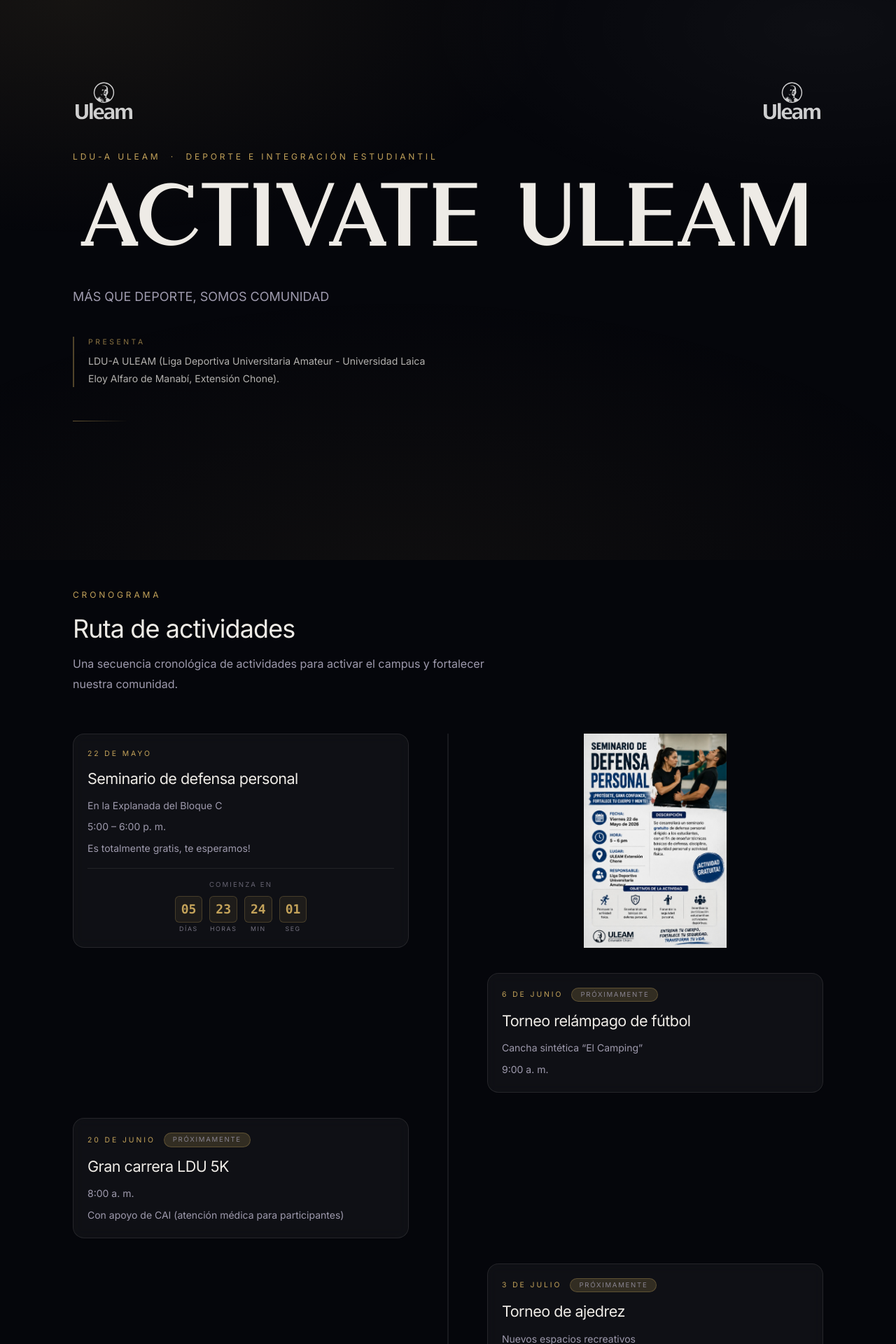
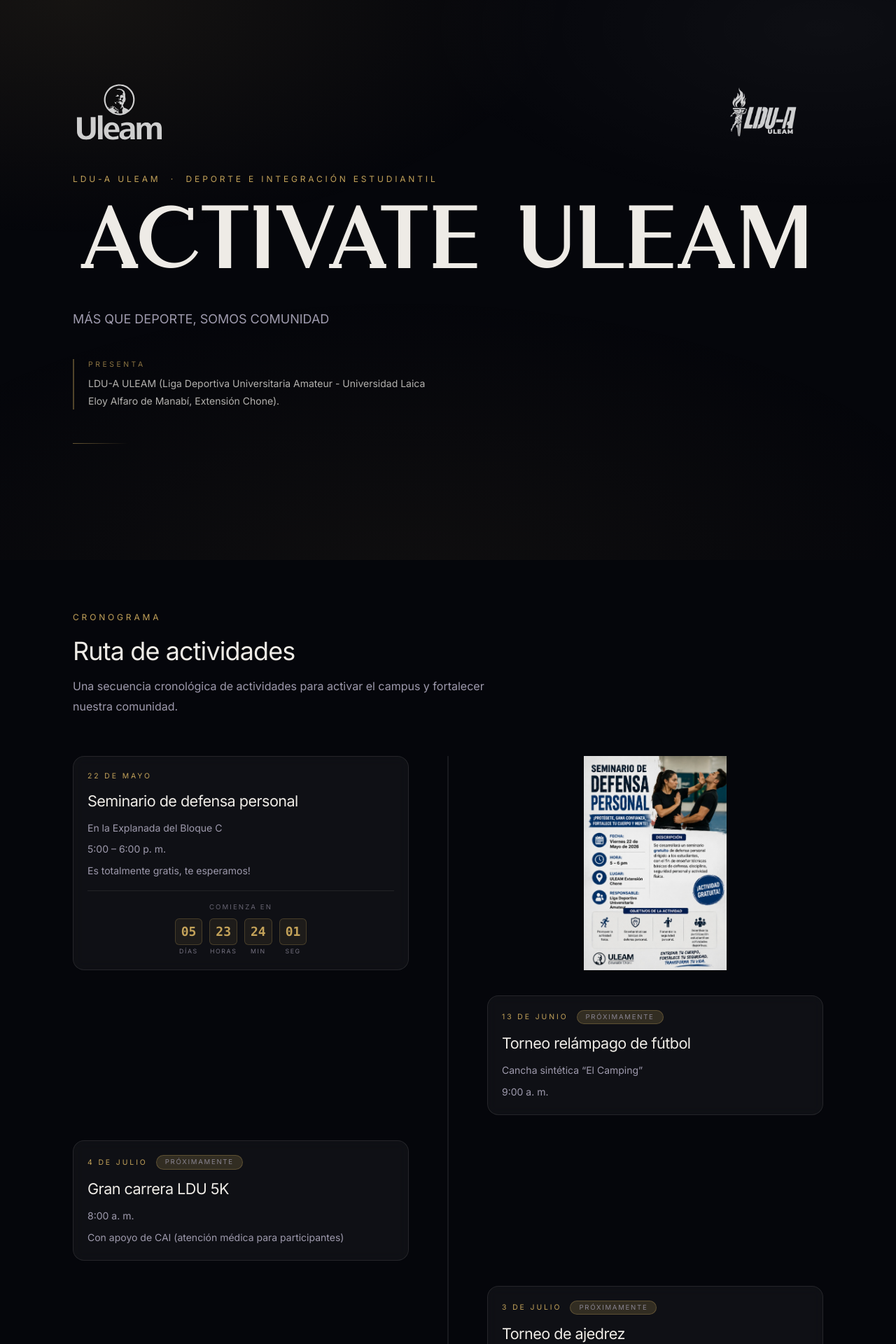
Before and after one commit to Alejandro-ZetaZeta/PROYECTOlduA, a Next.js app in the folder web/: page /events/activate-uleam in a window 1280 px wide. Shown: the top 1920 px of the page at 70% size. Built offline with nearby package versions, Linux system fonts and the light colour scheme.

Commit message:
Logo ldu y fecha campeonato

```diff
--- a/web/app/events/activate-uleam/components/Timeline.tsx
+++ b/web/app/events/activate-uleam/components/Timeline.tsx
@@ -12,18 +12,25 @@
 
 function useCountdown(target: Date) {
   const calc = () => Math.max(0, Math.floor((target.getTime() - Date.now()) / 1000));
-  const [secs, setSecs] = React.useState(0);
+  const [secs, setSecs] = React.useState<number | null>(null);
+
   React.useEffect(() => {
     setSecs(calc());
     const id = setInterval(() => setSecs(calc()), 1000);
     return () => clearInterval(id);
   }, []);
+
+  if (secs === null) {
+    return { days: 0, hours: 0, minutes: 0, seconds: 0, done: false, isReady: false };
+  }
+
   return {
     days: Math.floor(secs / 86400),
     hours: Math.floor((secs % 86400) / 3600),
     minutes: Math.floor((secs % 3600) / 60),
     seconds: secs % 60,
     done: secs === 0,
+    isReady: true,
   };
 }
 
@@ -39,10 +46,13 @@
 }
 
 function SeminarCountdown() {
-  const { days, hours, minutes, seconds, done } = useCountdown(SEMINAR_TARGET);
+  const { days, hours, minutes, seconds, done, isReady } = useCountdown(SEMINAR_TARGET);
+
   return (
     <div className="mt-4 border-t border-white/8 pt-4">
-      {done ? (
+      {!isReady ? (
+        <div className="h-[60px]" /> /* Skeleton / space placeholder */
+      ) : done ? (
         <p className="text-center text-xs text-gold">¡El evento ha comenzado!</p>
       ) : (
         <div className="flex flex-col items-center gap-2">
--- a/web/app/events/activate-uleam/content.ts
+++ b/web/app/events/activate-uleam/content.ts
@@ -27,13 +27,13 @@
         details: "Es totalmente gratis, te esperamos!",
       },
       {
-        date: "6 de junio",
+        date: "13 de junio",
         title: "Torneo relámpago de fútbol",
         time: "9:00 a. m.",
         location: "Cancha sintética “El Camping”",
       },
       {
-        date: "20 de junio",
+        date: "4 de julio",
         title: "Gran carrera LDU 5K",
         time: "8:00 a. m.",
         details: "Con apoyo de CAI (atención médica para participantes)",
--- a/web/app/events/activate-uleam/sections/Hero.tsx
+++ b/web/app/events/activate-uleam/sections/Hero.tsx
@@ -20,16 +20,16 @@
           <motion.img
             src="/LOGO-ULEAM.svg"
             alt="ULEAM"
-            className="h-12 w-auto opacity-80 invert md:h-14 lg:h-16"
+            className="h-12 w-auto opacity-80 invert md:h-16 lg:h-24"
             initial={{ opacity: 0, x: -28 }}
             whileInView={{ opacity: 0.8, x: 0 }}
             viewport={{ once: false, margin: "0px 0px -6% 0px" }}
             transition={{ duration: 0.6, ease: easeOutQuint }}
           />
           <motion.img
-            src="/LOGO-ULEAM.svg"
+            src="/LDUA_BLANCO.png"
             alt="LDU-A"
-            className="h-12 w-auto opacity-80 invert md:h-14 lg:h-16"
+            className="h-12 w-auto opacity-80 md:h-16 lg:h-24"
             initial={{ opacity: 0, x: 28 }}
             whileInView={{ opacity: 0.8, x: 0 }}
             viewport={{ once: false, margin: "0px 0px -6% 0px" }}
```
Also changed, not shown: web/public/LDUA_BLANCO.png (added).
